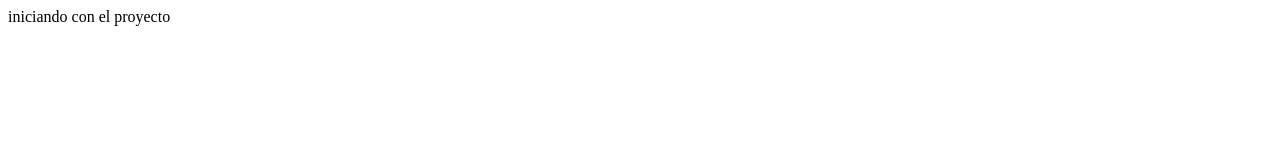
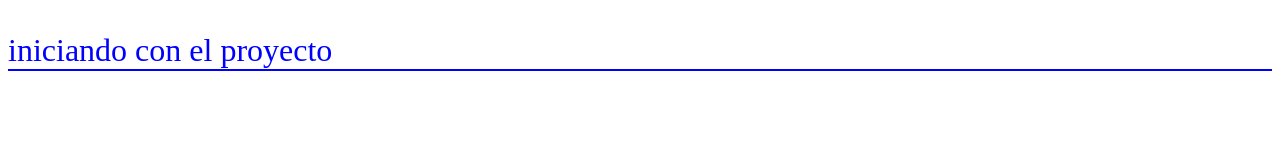
Before and after one commit to Ddae-D/proyecto-web, a plain HTML site: page index.html in a window 1280 px wide. Drawn offline with Linux system fonts and the light colour scheme.

Commit message:
adicionando estilo a parrafo

```diff
--- a/index.html
+++ b/index.html
@@ -10,7 +10,7 @@
 </head>
 
 <body>
-    iniciando con el proyecto
+    <p>iniciando con el proyecto</p>
 </body>
 
 </html>
--- a/stilo.css
+++ b/stilo.css
@@ -1,3 +1,9 @@
-body{
-  background-color:"#ccc";
+body {
+    background-color: "#ccc";
 }
+
+p {
+    color: blue;
+    font-size: 2em;
+    border-bottom: 2px solid blue;
+}
```
